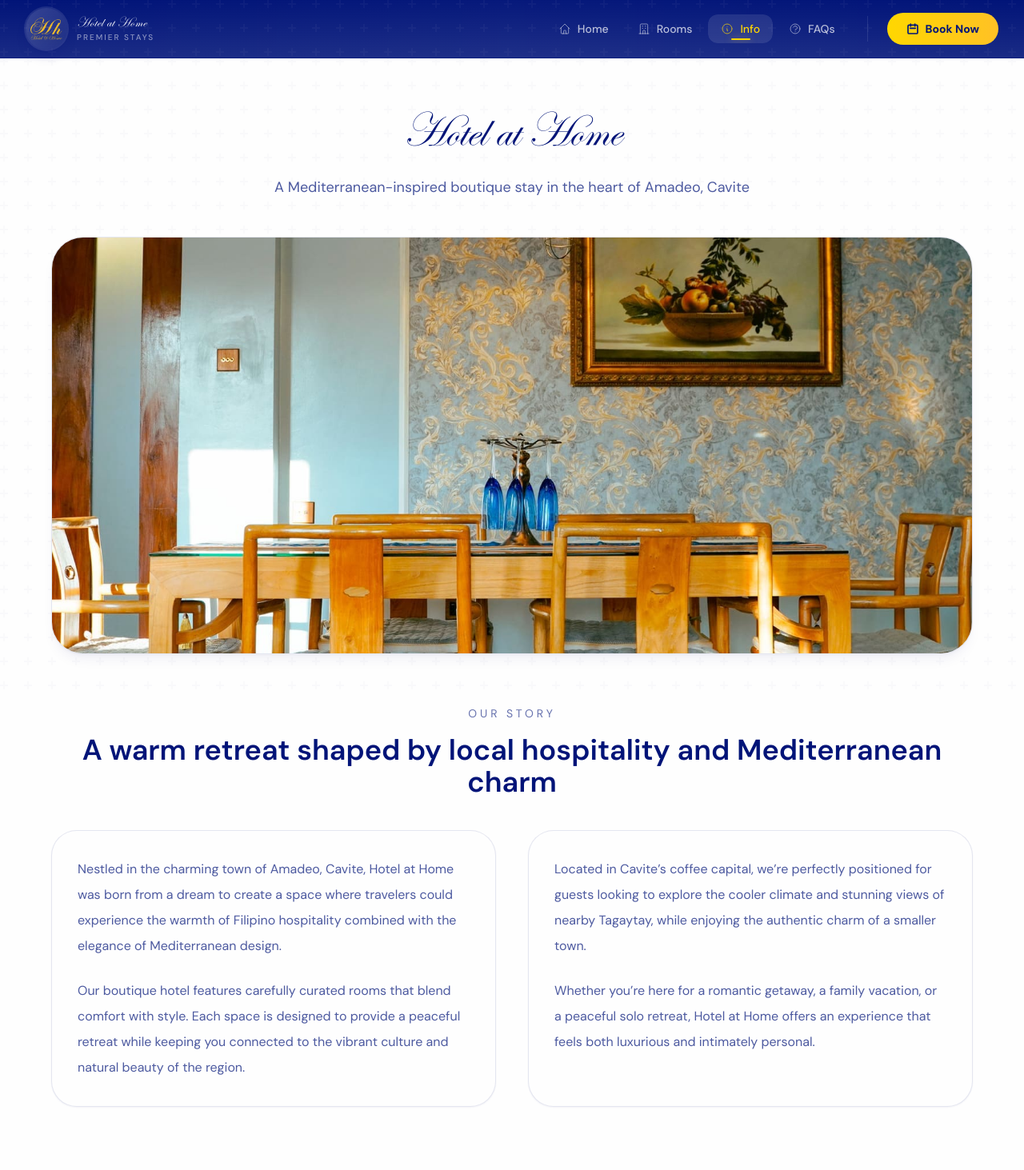
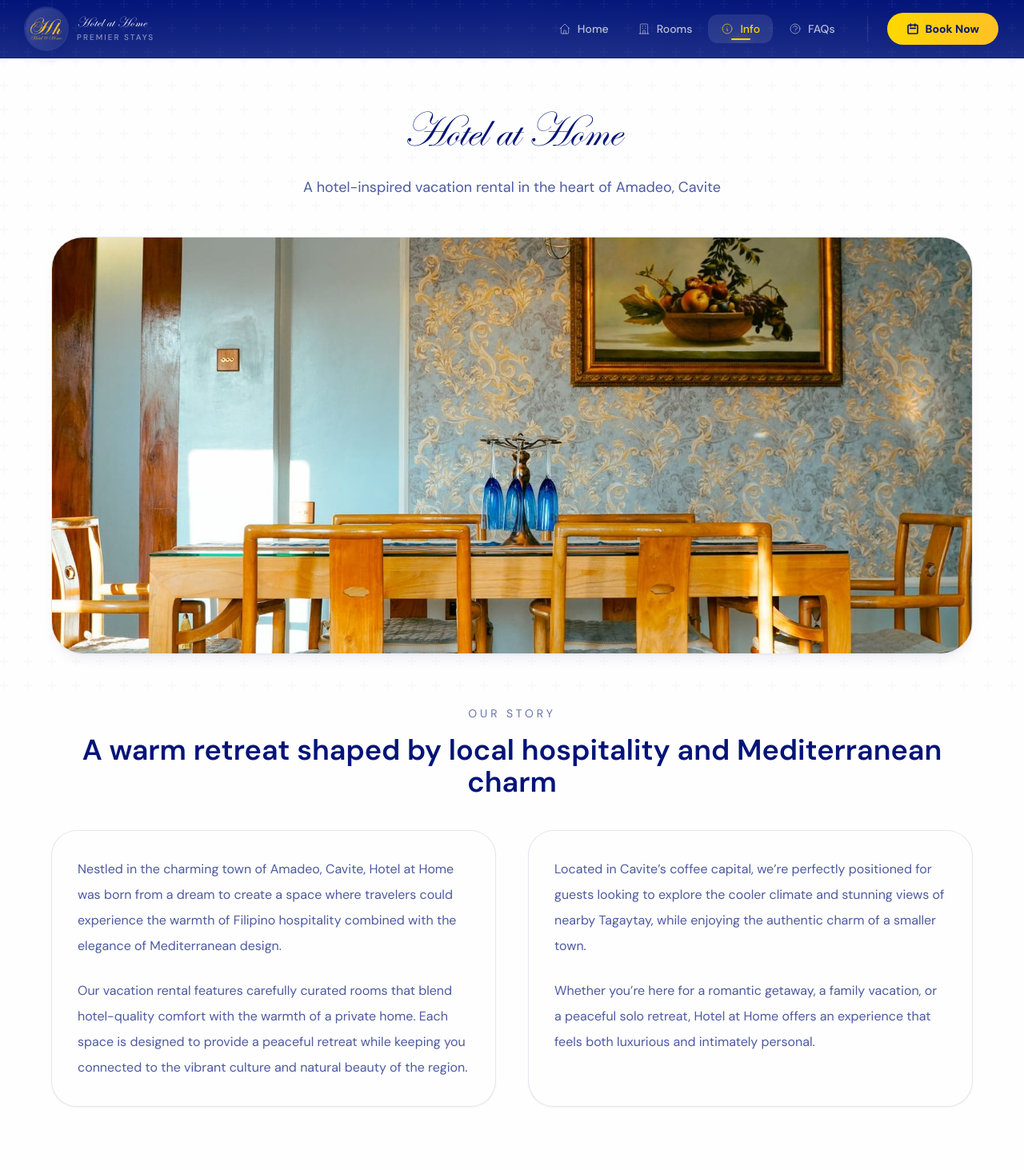
Before and after one commit to nichodaenielle/Hotel-HomePH, a Next.js app in the folder frontend/: page /info in a window 1280 px wide. Shown: the top 1463 px of the page at 80% size. Built offline with nearby package versions, Linux system fonts and the light colour scheme.

Commit message:
copy: rebrand descriptive text from boutique hotel to hotel-inspired vacation rental

```diff
--- a/frontend/src/app/info/page.tsx
+++ b/frontend/src/app/info/page.tsx
@@ -77,7 +77,7 @@ export default function InfoPage() {
               isVisible ? 'opacity-100 translate-y-0' : 'opacity-0 translate-y-4'
             }`}
           >
-            A Mediterranean-inspired boutique stay in the heart of Amadeo, Cavite
+            A hotel-inspired vacation rental in the heart of Amadeo, Cavite
           </p>
         </div>
 
@@ -114,7 +114,7 @@ export default function InfoPage() {
                 Nestled in the charming town of Amadeo, Cavite, Hotel at Home was born from a dream to create a space where travelers could experience the warmth of Filipino hospitality combined with the elegance of Mediterranean design.
               </p>
               <p className="mt-6 text-base leading-8 text-brand-blue/70">
-                Our boutique hotel features carefully curated rooms that blend comfort with style. Each space is designed to provide a peaceful retreat while keeping you connected to the vibrant culture and natural beauty of the region.
+                Our vacation rental features carefully curated rooms that blend hotel-quality comfort with the warmth of a private home. Each space is designed to provide a peaceful retreat while keeping you connected to the vibrant culture and natural beauty of the region.
               </p>
             </div>
 
--- a/frontend/src/app/layout.tsx
+++ b/frontend/src/app/layout.tsx
@@ -6,7 +6,7 @@ import { ToastProvider } from '@/components/Toast';
 
 export const metadata: Metadata = {
   title: 'Hotel at Home',
-  description: 'Your Mediterranean escape in Amadeo, Cavite. Boutique hotel rooms and rooftop lounge for unforgettable stays.',
+  description: 'Your Mediterranean escape in Amadeo, Cavite. A hotel-inspired vacation rental with thoughtfully designed rooms and a rooftop lounge for unforgettable stays.',
   manifest: '/manifest.json',
 };
 
--- a/frontend/src/app/rooms/page.tsx
+++ b/frontend/src/app/rooms/page.tsx
@@ -51,7 +51,7 @@ export default function RoomsPage() {
               isVisible ? 'opacity-100 translate-y-0' : 'opacity-0 translate-y-4'
             }`}
           >
-            Experience Mediterranean luxury in our carefully designed suites, each offering a unique blend of comfort and style.
+            A hotel-inspired vacation rental in Amadeo, Cavite — thoughtfully designed spaces where every detail is curated for comfort, style, and a truly restful escape.
           </p>
         </div>
       </section>
```
